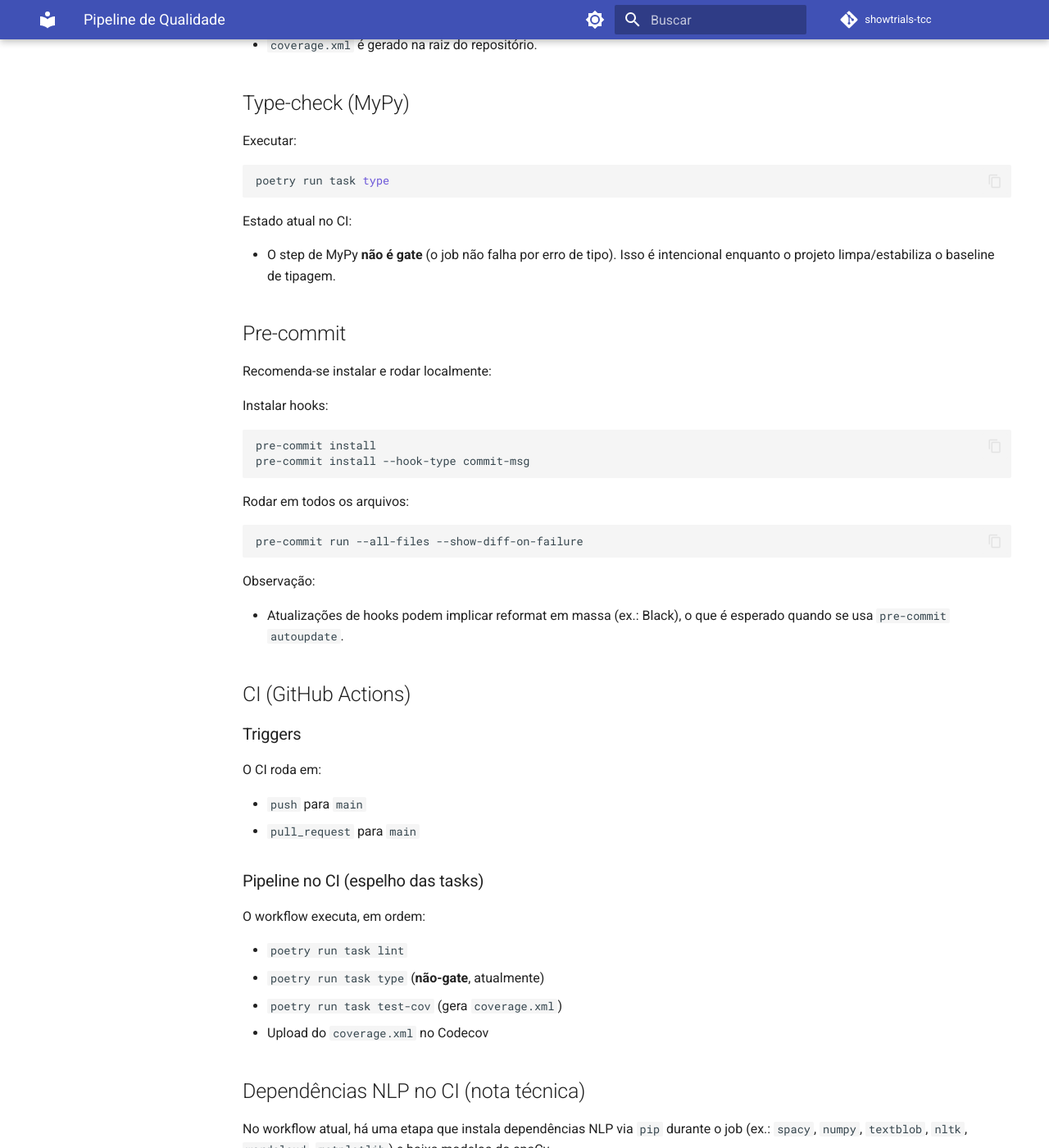
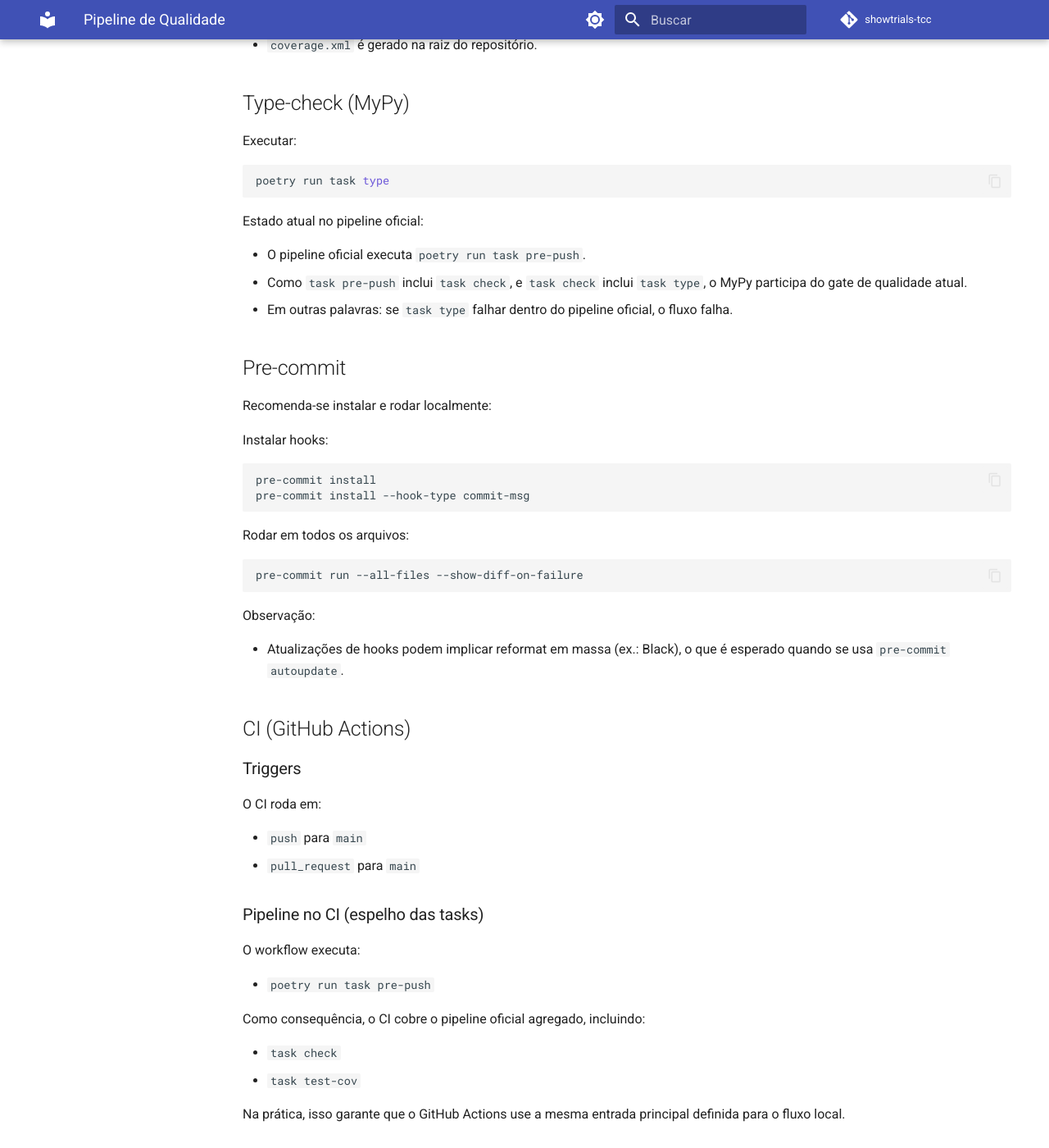
Before and after one commit to rib-thiago/showtrials-tcc, an MkDocs documentation site: the page built from docs/quality.md, in a window 1280 px wide and 1400 px high, scrolled down 2481 px. Shown: the whole window at 82% size. Built offline with MkDocs 1.6.1 and Material for MkDocs 9.7.7, drawn with Linux system fonts in a browser that asks for light colours; comment, search, counter and statistics services are not loaded; some of the changed text lies outside the part shown.

Commit message:
docs: atualiza quality.md para refletir pipeline atual

````diff
--- a/docs/quality.md
+++ b/docs/quality.md
@@ -113,9 +113,11 @@ Executar:
 poetry run task type
 ```
 
-Estado atual no CI:
+Estado atual no pipeline oficial:
 
-* O step de MyPy **não é gate** (o job não falha por erro de tipo). Isso é intencional enquanto o projeto limpa/estabiliza o baseline de tipagem.
+* O pipeline oficial executa `poetry run task pre-push`.
+* Como `task pre-push` inclui `task check`, e `task check` inclui `task type`, o MyPy participa do gate de qualidade atual.
+* Em outras palavras: se `task type` falhar dentro do pipeline oficial, o fluxo falha.
 
 ## Pre-commit
 
@@ -149,12 +151,16 @@ O CI roda em:
 
 ### Pipeline no CI (espelho das tasks)
 
-O workflow executa, em ordem:
+O workflow executa:
 
-* `poetry run task lint`
-* `poetry run task type` (**não-gate**, atualmente)
-* `poetry run task test-cov` (gera `coverage.xml`)
-* Upload do `coverage.xml` no Codecov
+* `poetry run task pre-push`
+
+Como consequência, o CI cobre o pipeline oficial agregado, incluindo:
+
+* `task check`
+* `task test-cov`
+
+Na prática, isso garante que o GitHub Actions use a mesma entrada principal definida para o fluxo local.
 
 ## Dependências NLP no CI (nota técnica)
 
@@ -164,11 +170,16 @@ Isso existe porque, no estado atual do projeto, essas dependências **não estã
 
 ## Como reproduzir localmente o que o CI faz
 
-Rodar exatamente os mesmos comandos do CI:
+Rodar exatamente a mesma entrada principal usada no CI:
 
 ```bash
-poetry run task lint
-poetry run task type
+poetry run task pre-push
+```
+
+Se quiser inspecionar partes do pipeline separadamente, use também:
+
+```bash
+poetry run task check
 poetry run task test-cov
 ```
 
@@ -178,7 +189,7 @@ poetry run task test-cov
 * [x] `task check` executa lint + type + tests
 * [x] CI executa o mesmo pipeline via Taskipy (tasks oficiais)
 * [x] Cobertura gera `coverage.xml` e é consumida pelo Codecov
-* [ ] MyPy sem erros no target definido (`src/`) **(pendente se a política for “zero erros”)**
+* [x] MyPy executado pelo pipeline oficial via `task check`
 * [x] Configurações principais consolidadas (Ruff no `pyproject.toml`; hooks atualizados)
 * [x] Documentação mínima dos comandos oficiais (este documento)
 
````
Also changed, not shown: docs/flows/fluxo_issue6_quality_pipeline.md (renamed from docs/flow.md).
